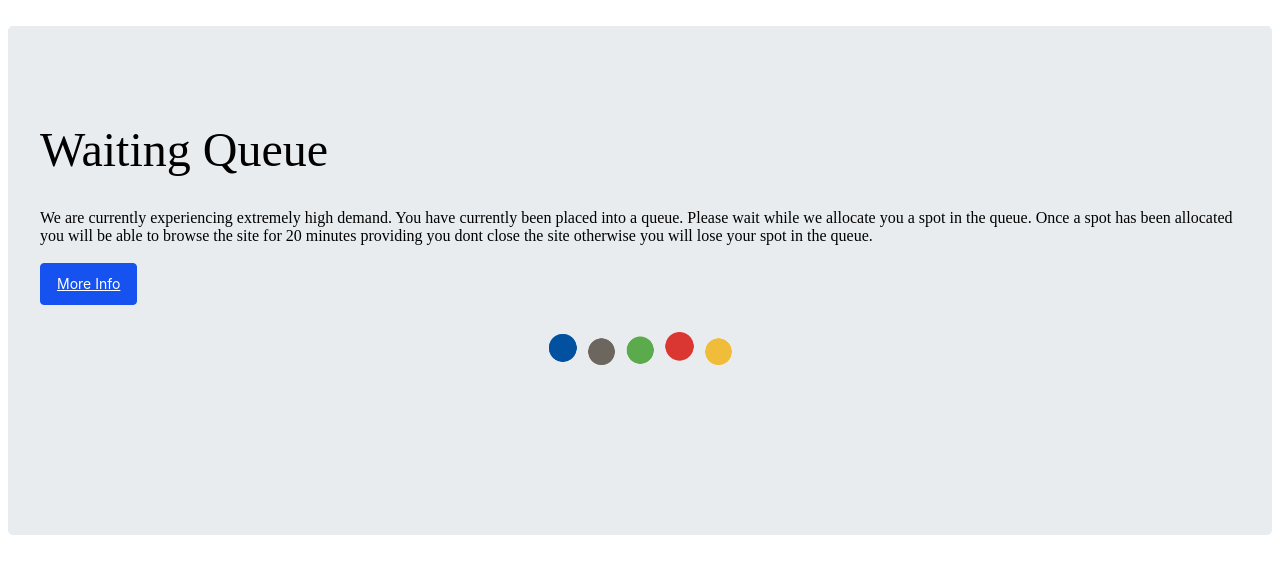
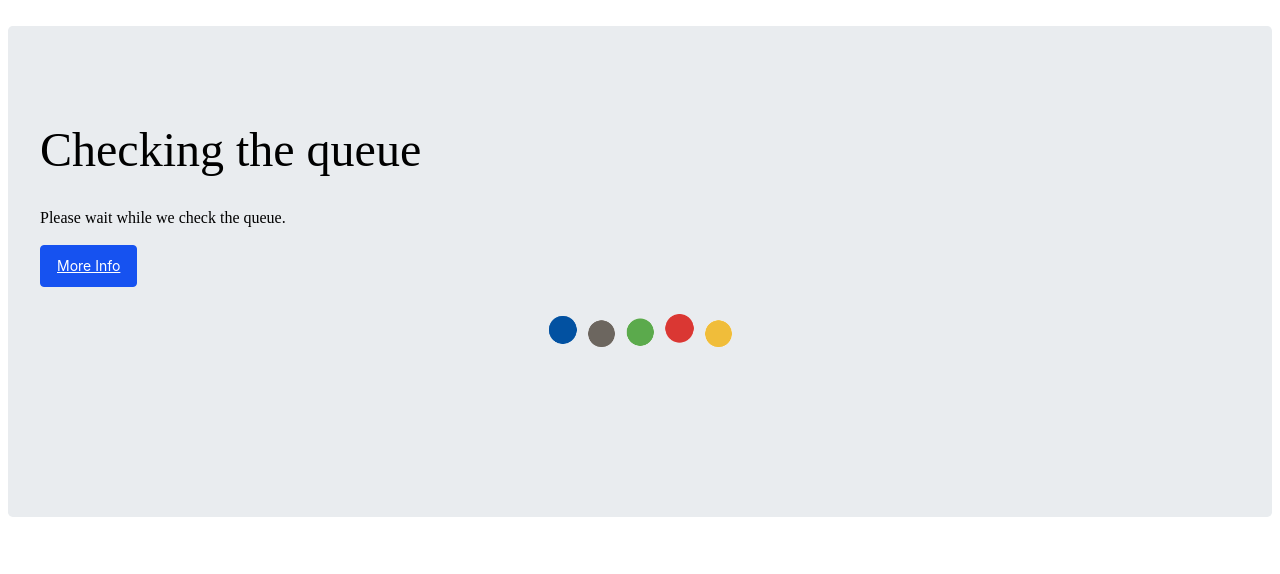
Before and after one commit to dbca-wa/queue-manager, a Django app: template django_site_queue/templates/site_queue/queue.html in a window 1280 px wide. Shown: the top 574 px of the page. Run offline with Django 3.2, Linux system fonts and the light colour scheme; the template is opened without the code that fills it, so the values that code supplies are empty.

Commit message:
Update Text

```diff
--- a/django_site_queue/templates/site_queue/base_queue.html
+++ b/django_site_queue/templates/site_queue/base_queue.html
@@ -17,14 +17,11 @@
 <div class='col-sm-10 col-lg-10 m-1'>
 
 <div class="ijumboitron"   style='padding: 4rem 2rem; margin-bottom: 2rem; background-color: #e9ecef; border-radius: .3rem;';>
-<h1 class="display-4" style=' font-size: 48px; font-weight: 500;' id='queue-name'>{% block queuetitle %}Waiting Queue{% endblock %}</h1>
+<h1 class="display-4" style=' font-size: 48px; font-weight: 500;' id='queue-name'>{% block queuetitle %}Checking the queue{% endblock %}</h1>
 <p class="lead">
 {% block waitingtext %}
 <div id="waitingmessage">
-We are currently experiencing extremely high demand.
-You have currently been placed into a queue.  Please wait while we allocate you a spot in the queue.
-Once a spot has been allocated you will be able to browse the site for 20 minutes providing you
-dont close the site otherwise you will lose your spot in the queue.
+Please wait while we check the queue.
 </div>
 <br>
 <div id="more_info_div">
```
